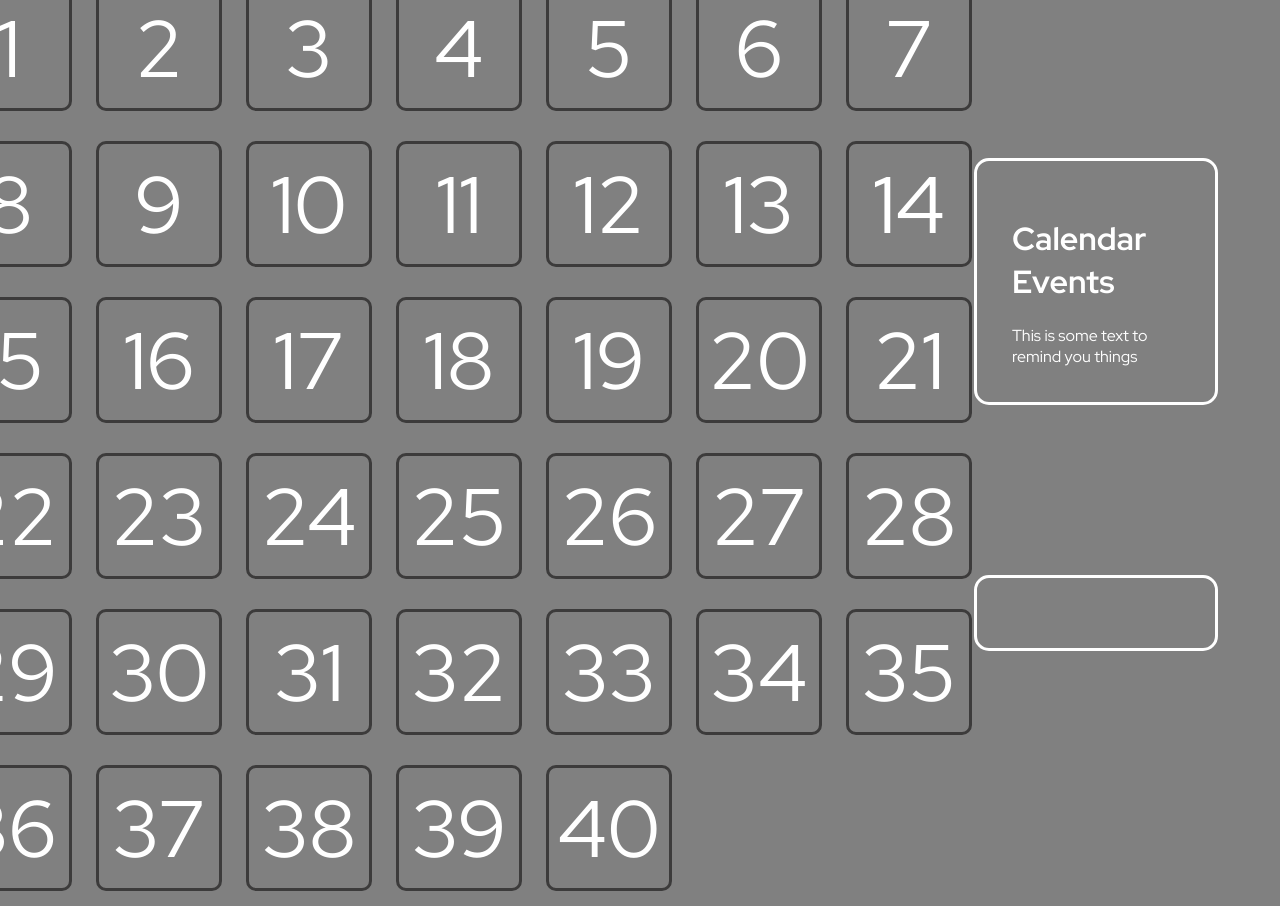
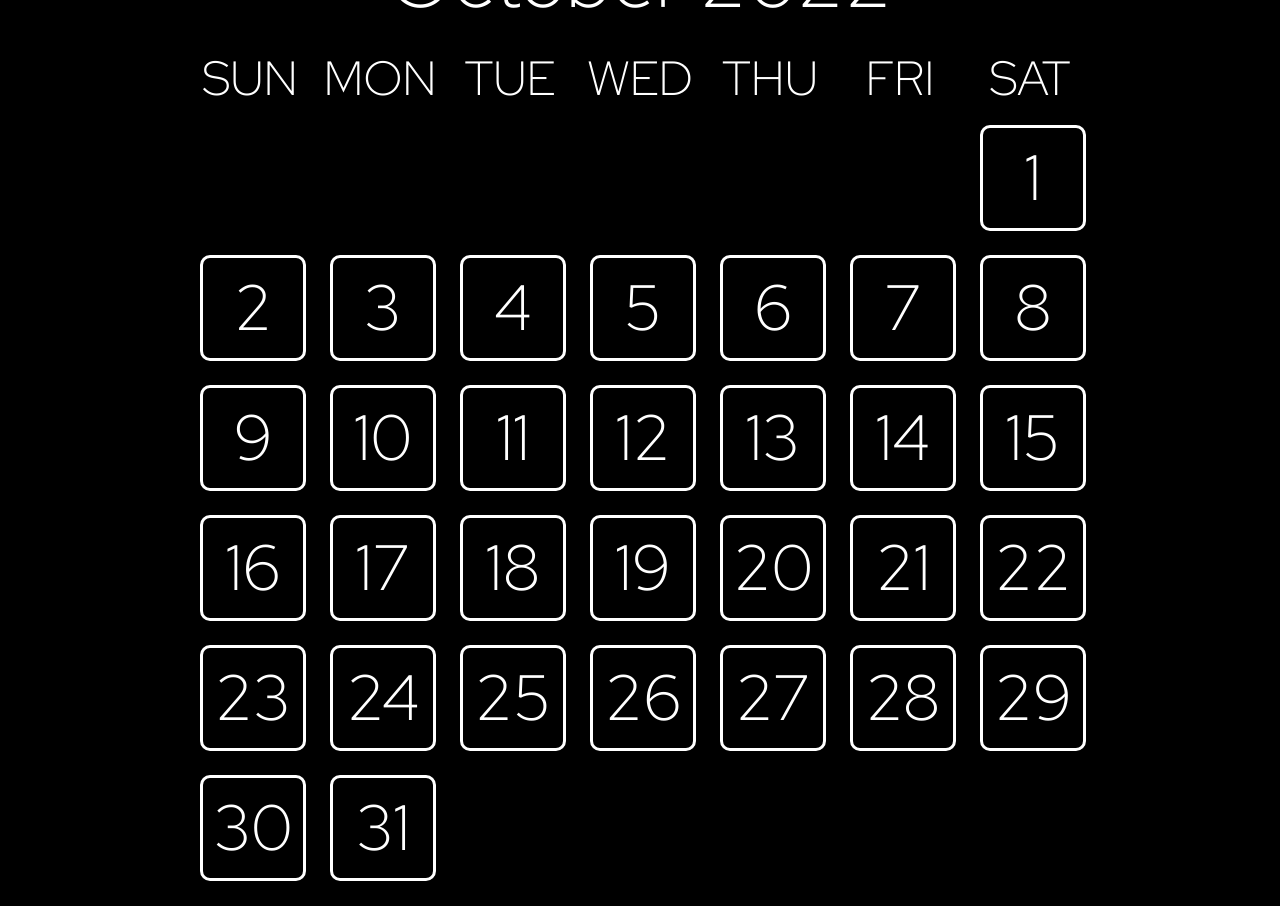
Before and after one commit to qusr08/Mindful, a plain HTML site: page index.html in a window 1280 px wide. After the commit the page ends 881 px from the top, so only its background shows below. Drawn offline with Linux system fonts and the light colour scheme.

Commit message:
Added basic calendar functionality
Displaying proper number of days for the current month
Starting the first day of the month with an offset for what day of the week it is
Cycling through months/years using arrows

```diff
--- a/elements.js
+++ b/elements.js
@@ -3,12 +3,12 @@
 TO DO
 
 # Calendar / Calendar Events
-* [ ] Shifting calendar days based on days of the week
+* [X] Shifting calendar days based on days of the week
 * [ ] Store data about events saved to calendar
 * [ ] Selecting day of the week and displaying the events for that day
-* [ ] Cycle through months and update day positions
+* [X] Cycle through months and update day positions
 * [ ] Display dots on days for events
-* [ ] Make proper calendar layout
+* [X] Make proper calendar layout
 
 + [ ] Adding a new event
 
@@ -17,52 +17,68 @@ TO DO
 
 */
 
+let today = new Date();
 
-// https://bobbyhadz.com/blog/javascript-get-number-of-days-in-month
-// https://artofmemory.com/blog/how-to-calculate-the-day-of-the-week/
+let calendarElement = document.getElementById("js-calendar");
+let calendarTitleElement = document.getElementById("js-calendar-title");
 
-window.customElements.define('c-calendar', class extends HTMLElement {
-    constructor() {
-        super();
+let currentMonth = 0;
+let currentYear = 0;
 
-        this.DAYS = ['SUN', 'MON', 'TUE', 'WED', 'THU', 'FRI', 'SAT'];
+window.onload = function (event) {
+    // Set the month to the current month
+    setCalendar(today.getMonth(), today.getFullYear());
+}
+
+function setCalendar(month, year) {
+    currentMonth = month;
+    currentYear = year;
+
+    // Remove all calendar boxes
+    while (calendarElement.firstChild) {
+        calendarElement.removeChild(calendarElement.firstChild);
     }
 
-    connectedCallback() {
-        for (let i = 0; i < 7; i++) {
-            let calendarDay = document.createElement("div");
-            calendarDay.classList.add("calendar-day");
-            calendarDay.innerHTML = `${this.DAYS[i]}`;
+    // https://developer.mozilla.org/en-US/docs/Web/JavaScript/Reference/Global_Objects/Date/Date
 
-            this.appendChild(calendarDay);
-        }
+    // Calculate the number of days in the month
+    // https://bobbyhadz.com/blog/javascript-get-number-of-days-in-month
+    let daysInMonth = new Date(year, month + 1, 0).getDate();
+    // Calculate the month of the week that the first day of the month starts on
+    let dayOfTheWeek = new Date(year, month, 1).getDay();
+    // Get the name of the month
+    // https://stackoverflow.com/questions/1643320/get-month-name-from-date/18648314#18648314
+    let monthName = new Date(year, month).toLocaleString('default', { month: 'long' });
 
-        for (let i = 0; i < 40; i++) {
-            let calendarBox = document.createElement("div");
-            calendarBox.classList.add("calendar-box");
-            calendarBox.innerHTML = `${i + 1}`;
+    // Set the title of the calendar to the right month and year
+    calendarTitleElement.innerHTML = `${monthName} ${year}`;
 
-            this.appendChild(calendarBox);
-        }
-    }
-});
-
-window.customElements.define('c-reminders', class extends HTMLElement {
-    constructor() {
-        super();
+    // Make dummy elements to offset the start of the month
+    for (let i = 0; i < dayOfTheWeek; i++) {
+        calendarElement.appendChild(document.createElement("div"));
     }
 
-    connectedCallback() {
+    // Make all calendar boxes
+    for (let i = 0; i < daysInMonth; i++) {
+        let calendarBox = document.createElement("div");
+        calendarBox.classList.add("calendar-box");
+        calendarBox.innerHTML = `${i + 1}`;
 
+        calendarElement.appendChild(calendarBox);
     }
-});
+}
 
-window.customElements.define('c-todo', class extends HTMLElement {
-    constructor() {
-        super();
-    }
+function goToNextMonth() {
+    let newMonth = (currentMonth + 1) % 12;
+    let newYear = currentYear + Number(currentMonth == 11);
 
-    connectedCallback() {
+    setCalendar(newMonth, newYear);
+}
 
-    }
-});
+function goToPreviousMonth() {
+    // let newMonth = (currentMonth - 1) % 12;
+    let newMonth = (currentMonth == 0 ? 11 : currentMonth - 1);
+    let newYear = currentYear - Number(currentMonth == 0);
+
+    setCalendar(newMonth, newYear);
+}
--- a/index.html
+++ b/index.html
@@ -13,19 +13,22 @@
 </head>
 
 <body>
-    <c-calendar></c-calendar>
-    <div class="events">
-        <c-reminders>
-            <h1>Calendar Events</h1>
-            <div>
-                This is some text to remind you things
-            </div>
-        </c-reminders>
-        <c-todo>
-            <div>
-
-            </div>
-        </c-todo>
+    <div class="calendar">
+        <div class="calendar-header">
+            <span class="calendar-seek-button" onclick="goToPreviousMonth();">&#60;</span>
+            <span id="js-calendar-title">Month XXXX</span>
+            <span class="calendar-seek-button" onclick="goToNextMonth();">&#62;</span>
+        </div>
+        <div class="calendar-days">
+            <span class="calendar-day">SUN</span>
+            <span class="calendar-day">MON</span>
+            <span class="calendar-day">TUE</span>
+            <span class="calendar-day">WED</span>
+            <span class="calendar-day">THU</span>
+            <span class="calendar-day">FRI</span>
+            <span class="calendar-day">SAT</span>
+        </div>
+        <div id="js-calendar"></div>
     </div>
 </body>
 
--- a/style.css
+++ b/style.css
@@ -1,61 +1,82 @@
 @import url('https://fonts.googleapis.com/css2?family=Red+Hat+Display:ital,wght@0,300;0,400;0,500;0,600;0,700;0,800;0,900;1,300;1,400;1,500;1,600;1,700;1,800;1,900&display=swap');
-body {
-    background-color: gray;
-    overflow: hidden;
-    display: grid;
-    grid-template-columns: 70vw 30vw;
-    grid-template-rows: 10vh 80vh 10vh;
-    grid-template-areas: ". ." "calendar events" ". .";
-    font-family: 'Red Hat Display', sans-serif;
-    color: #FFFFFF;
+:root {
+    --calendar-box-size: 100px;
+    --calendar-box-spacing: 30px;
+    --border-radius: 10px;
+    --border-width: 3px;
 }
 
-c-calendar {
-    grid-area: calendar;
+::selection {
+    background-color: black;
+}
+
+* {
+    margin: 0px;
+    font-family: 'Red Hat Display', sans-serif;
+    font-weight: 200;
+}
+
+body {
+    background-color: black;
+    overflow: hidden;
+    color: white;
+    height: 100vh;
+    width: 100vw;
+    display: flex;
+    align-items: center;
+    justify-content: center;
+}
+
+.calendar {
+    display: flex;
+    flex-flow: column nowrap;
+    gap: calc(var(--calendar-box-spacing) / 2);
+}
+
+.calendar-header {
+    display: flex;
+    flex-flow: row nowrap;
+    justify-content: space-between;
+    font-size: 5em;
+    width: 100%;
+}
+
+.calendar-days {
+    display: grid;
     align-self: center;
     justify-self: center;
+    grid-template-columns: repeat(7, var(--calendar-box-size));
+    gap: var(--calendar-box-spacing);
+}
+
+#js-calendar {
     display: grid;
-    grid-template-columns: repeat(7, 150px);
-    /* width: fit-content; */
-    /* border: 1px solid green; */
+    align-self: center;
+    justify-self: center;
+    grid-template-columns: repeat(7, var(--calendar-box-size));
+    grid-template-rows: repeat(6, var(--calendar-box-size));
+    gap: var(--calendar-box-spacing);
+}
+
+.calendar-seek-button {
+    background-color: transparent;
+    cursor: pointer;
 }
 
 .calendar-day {
     display: flex;
     align-items: center;
     justify-content: center;
-    font-size: 45px;
-    width: 150px;
+    font-size: 3em;
 }
 
 .calendar-box {
     align-items: center;
     aspect-ratio: 1;
-    border: 3px solid #3C3B3B;
-    border-radius: 10px;
+    border: var(--border-width) solid white;
+    border-radius: var(--border-radius);
     display: flex;
     justify-content: center;
-    font-size: 80px;
-    width: 120px;
-    margin: 15px;
+    font-size: 4em;
+    width: var(--calendar-box-size);
 }
-
-.events {
-    grid-area: events;
-    /* background-color: blue; */
-    display: flex;
-    flex-flow: column nowrap;
-    gap: 30px;
-}
-
-c-reminders,
-c-todo {
-    margin: 70px;
-    padding: 35px;
-    border: 3px solid #FFFFFF;
-    border-radius: 15px;
-}
-
-c-reminders {}
-
-c-todo {}
```
